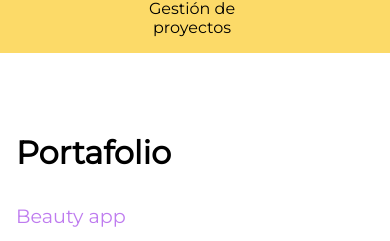
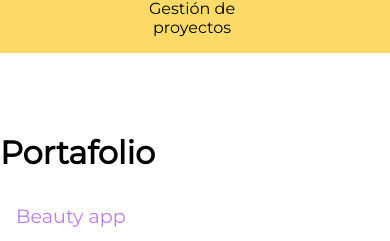
Before and after one commit to FernandoMontalvoCh/portafolio, a plain HTML site: page index.html in a window 390 px wide. Shown: the part 1597-1838 px from the top of the page. Drawn offline with Linux system fonts and the light colour scheme.

Commit message:
ult port

```diff
--- a/media-queries.css
+++ b/media-queries.css
@@ -1,4 +1,4 @@
-@media (min-width: 390px) {
+/* @media (min-width: 390px) {
     .portafolio-row img {
         width: 100%;
     }
@@ -18,7 +18,7 @@
         height: auto;
     }
 
-}
+} */
 
 @media (max-width: 575px) {
     .schooling-card {
@@ -182,7 +182,7 @@
     .h2-port {
         padding-bottom: 2rem;
         font-size: 2em;
-        margin-left: 1rem;
+        margin-left: 0;
     }
     #nav li {
         display: block;
@@ -275,7 +275,7 @@
 
 }
 
-@media (min-width: 992px) {
+/* @media (min-width: 992px) {
     #nav li {
         margin-left: 3rem;
     }
@@ -287,7 +287,7 @@
         margin-bottom: 0.9rem;
     }
 
-}
+} */
 
 @media (max-width: 992px) {
     .p-port2 {
```
